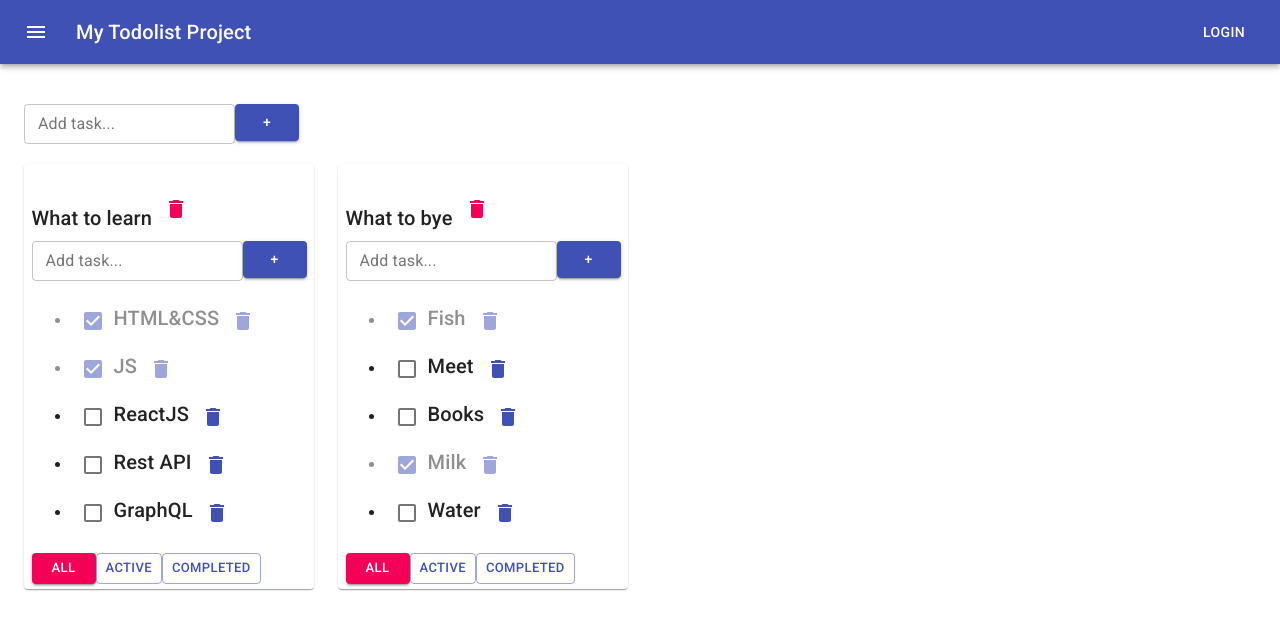
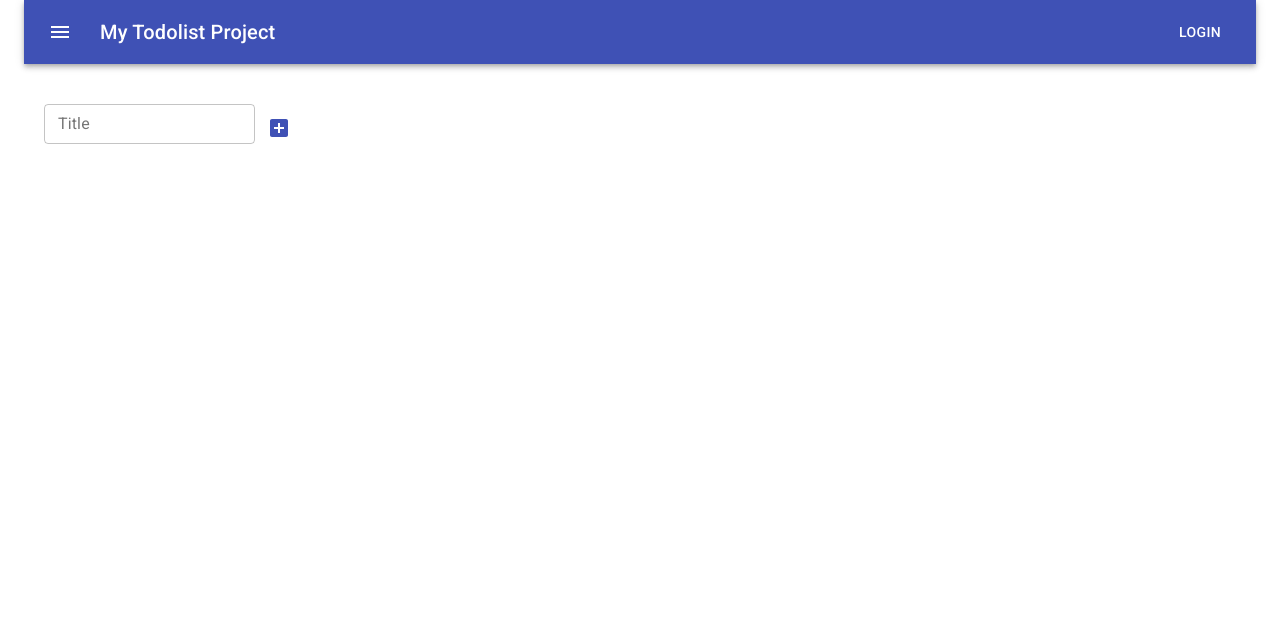
Before and after one commit to Kysapka/Todolist, a React (Create React App) app: page / in a window 1280 px wide. Shown: the top 630 px of the page. Built offline with nearby package versions, Linux system fonts and the light colour scheme.

Commit message:
Material UI refactoring

```diff
--- a/package.json
+++ b/package.json
@@ -1,4 +1,5 @@
 {
+  "homepage": "https://Kysapka.github.io/Todolist",
   "name": "todolist2",
   "version": "0.1.0",
   "private": true,
@@ -13,6 +14,7 @@
     "@types/react": "^17.0.0",
     "@types/react-dom": "^17.0.0",
     "@types/uuid": "^8.3.1",
+    "gh-pages": "^3.2.3",
     "react": "^17.0.2",
     "react-dom": "^17.0.2",
     "react-scripts": "4.0.3",
@@ -24,7 +26,9 @@
     "start": "react-scripts start",
     "build": "react-scripts build",
     "test": "react-scripts test",
-    "eject": "react-scripts eject"
+    "eject": "react-scripts eject",
+    "predeploy": "npm run build",
+    "deploy": "gh-pages -d build"
   },
   "eslintConfig": {
     "extends": [
--- a/src/App.css
+++ b/src/App.css
@@ -1,24 +1,24 @@
-.App {
-  padding: 30px;
-  display: flex;
-}
+/*.App {*/
+/*  padding: 30px;*/
+/*  display: flex;*/
+/*}*/
 
-.App > div {
-  margin-right: 50px;
-}
+/*.App > div {*/
+/*  margin-right: 50px;*/
+/*}*/
 
-.error {
-  border: red 1px solid;
-}
+/*.error {*/
+/*  border: red 1px solid;*/
+/*}*/
 
-.error-message {
-  color: red;
-}
+/*.error-message {*/
+/*  color: red;*/
+/*}*/
 
-.active-filter {
-  background-color: aquamarine;
-}
+/*.active-filter {*/
+/*  background-color: aquamarine;*/
+/*}*/
 
-.is-done {
-  opacity: 0.5;
-}
+/*.is-done {*/
+/*  opacity: 0.5;*/
+/*}*/
--- a/src/App.tsx
+++ b/src/App.tsx
@@ -38,42 +38,63 @@ function App() {
 
     type todoListsType = Array<{ id: string, title: string, filter: FilterValuesType }>
 
-    const [todoLists, setTodoLists] = useState<todoListsType>([
-        {id: todolistID_1, title: "What to learn", filter: "all"},
-        {id: todolistID_2, title: "What to bye", filter: "all"}
-    ])
+
+    let initTodoListState: todoListsType = JSON.parse(localStorage.getItem('TDL')!)
+    let initTasksState: tasksType = JSON.parse(localStorage.getItem('TSK')!)
+
+    const [todoLists, setTodoLists] = useState<todoListsType>(
+        initTodoListState ? initTodoListState : []
+        //     [
+        //     {id: todolistID_1, title: "What to learn", filter: "all"},
+        //     {id: todolistID_2, title: "What to bye", filter: "all"}
+        // ]
+    )
 
     type tasksType = {
         [todolistID: string]: Array<{ id: string, title: string, isDone: boolean }>
     }
 
-    const [tasks, setTasks] = useState<tasksType>({
-        [todolistID_1]: [
-            {id: v1(), title: "HTML&CSS", isDone: true},
-            {id: v1(), title: "JS", isDone: true},
-            {id: v1(), title: "ReactJS", isDone: false},
-            {id: v1(), title: "Rest API", isDone: false},
-            {id: v1(), title: "GraphQL", isDone: false},
-        ],
-        [todolistID_2]: [
-            {id: v1(), title: "Fish", isDone: true},
-            {id: v1(), title: "Meet", isDone: false},
-            {id: v1(), title: "Books", isDone: false},
-            {id: v1(), title: "Milk", isDone: true},
-            {id: v1(), title: "Water", isDone: false},
-        ],
-    })
+
+    const [tasks, setTasks] = useState<tasksType>(
+        initTasksState ? initTasksState : {}
+        //     {
+        //     // [todolistID_1]: [
+        //     //     {id: v1(), title: "HTML&CSS", isDone: true},
+        //     //     {id: v1(), title: "JS", isDone: true},
+        //     //     {id: v1(), title: "ReactJS", isDone: false},
+        //     //     {id: v1(), title: "Rest API", isDone: false},
+        //     //     {id: v1(), title: "GraphQL", isDone: false},
+        //     // ],
+        //     // [todolistID_2]: [
+        //     //     {id: v1(), title: "Fish", isDone: true},
+        //     //     {id: v1(), title: "Meet", isDone: false},
+        //     //     {id: v1(), title: "Books", isDone: false},
+        //     //     {id: v1(), title: "Milk", isDone: true},
+        //     //     {id: v1(), title: "Water", isDone: false},
+        //     // ],
+        // }
+    )
 
     function changeFilter(todolistID: string, value: FilterValuesType) {
         setTodoLists(todoLists.map(tl => tl.id === todolistID ? {...tl, filter: value} : tl))
     }
 
     function addTask(todolistID: string, title: string) {
-        setTasks({...tasks, [todolistID]: [{id: v1(), title, isDone: false}, ...tasks[todolistID]]})
+
+        let newTask = {...tasks, [todolistID]: [...tasks[todolistID], {id: v1(), title, isDone: false}]}
+        setTasks(newTask)
+
+        localStorage.removeItem('TSK')
+        localStorage.setItem('TSK', JSON.stringify(newTask))
     }
 
     function removeTask(todolistID: string, id: string) {
-        setTasks({...tasks, [todolistID]: tasks[todolistID].filter(ts => ts.id !== id)})
+        console.log(todolistID, id)
+        let updatedTasks = {...tasks, [todolistID]: tasks[todolistID].filter(ts => ts.id !== id)}
+        setTasks({...updatedTasks})
+
+        localStorage.removeItem('TSK')
+        localStorage.setItem('TSK', JSON.stringify(updatedTasks))
 
     }
 
@@ -83,13 +104,23 @@ function App() {
 
     const addTodoList = (title: string) => {
         const todolistID = v1()
-        setTodoLists([{id: todolistID, title, filter: "all"}, ...todoLists])
+        let newTodoList: todoListsType = [{id: todolistID, title, filter: "all"}, ...todoLists]
+        setTodoLists(newTodoList)
         setTasks({...tasks, [todolistID]: []})
+
+        localStorage.removeItem('TDL')
+        localStorage.setItem('TDL', JSON.stringify(newTodoList))
     }
     const deleteTodoList = (todolistID: string) => {
-        setTodoLists([...todoLists.filter(tl => tl.id !== todolistID)])
+        let updatedTodoList = [...todoLists.filter(tl => tl.id !== todolistID)]
+        setTodoLists(updatedTodoList)
         delete tasks[todolistID]
         setTasks({...tasks})
+
+        localStorage.removeItem(`TDL`)
+        localStorage.setItem('TDL', JSON.stringify(updatedTodoList))
+        localStorage.removeItem('TSK')
+        localStorage.setItem('TSK', JSON.stringify({...tasks}))
     }
     const changeTodoListTitle = (todolistID: string, title: string) => {
         setTodoLists(todoLists.map(tl => tl.id === todolistID ? {...tl, title} : tl))
@@ -100,6 +131,7 @@ function App() {
 
     return (
         <div>
+            <Container fixed>
                 <AppBar position="static" style={{marginBottom: 20}}>
                     <Toolbar>
                         <IconButton edge="start" className={classes.menuButton} color="inherit" aria-label="menu">
@@ -112,11 +144,9 @@ function App() {
                     </Toolbar>
                 </AppBar>
 
-            <Box component="div" mt={5}>
-                <Container fixed>
-                    <div style={{marginBottom: 20}}>
+                <Grid container style={{padding: 20}}>
                     <AddItemForm addItem={addTodoList}/>
-                    </div>
+                </Grid>
                 <Grid container spacing={3}>
                         {todoLists.map((tl) => {
 
@@ -131,7 +161,7 @@ function App() {
 
                             return (
                                 <Grid item xs={3}>
-                                    <Paper style={{padding: 5, display: "flex", justifyContent: "center"}}>
+                                    <Paper style={{padding: 10, display: "flex", justifyContent: "center"}}>
                                         <Todolist
                                             todolistID={tl.id}
                                             title={tl.title}
@@ -150,12 +180,11 @@ function App() {
                             )
                         })}
                 </Grid>
+
             </Container>
-            </Box>
-
-
         </div>
-    );
+    )
+        ;
 }
 
 export default App;
--- a/src/Todolist.tsx
+++ b/src/Todolist.tsx
@@ -39,45 +39,49 @@ export function Todolist(props: PropsType) {
         props.addTask(props.todolistID, title)
     }
 
+    const removeTaskHandler = (todoListID: string, tID: string) => {
+        props.removeTask(todoListID, tID)
+    }
+
+
     return <div>
         <Typography variant="h2" component="span">
             <EditableSpan title={props.title} onChange={(title) => {
                 props.changeTodoListTitle(props.todolistID, title)
             }}/>
-            <IconButton color="secondary" aria-label="delete Todolist" onClick={onDeleteTodolistHandler}>
+            <IconButton color="default" aria-label="delete Todolist" onClick={onDeleteTodolistHandler}>
                 <Delete/>
             </IconButton>
         </Typography>
         <AddItemForm addItem={addTaskHandler}/>
 
-        <ul>
+        <div>
             {
                 props.tasks.map(t => {
                     const onChangeHandler = (e: ChangeEvent<HTMLInputElement>) => {
                         props.changeTaskStatus(props.todolistID, t.id, e.currentTarget.checked);
                     }
                     return (
-                        <li key={t.id} className={t.isDone ? "is-done" : ""}>
+                        <div key={t.id} className={t.isDone ? "is-done" : ""}>
                             <Checkbox
                                 onChange={onChangeHandler}
-                                defaultChecked={t.isDone}
+                                checked={t.isDone}
                                 color="primary"
-                                inputProps={{'aria-label': 'secondary checkbox'}}
                             />
                             <EditableSpan title={t.title}
                                           onChange={(title) => props.changeTaskTitle(props.todolistID, t.id, title)}/>
-                            <IconButton aria-label="delete task" color="primary">
+                            <IconButton onClick={() => {removeTaskHandler(props.todolistID, t.id)}} aria-label="delete task" color="default">
                                 <Delete/>
                             </IconButton>
-                        </li>
+                        </div>
                     )
                 })
             }
-        </ul>
+        </div>
         <div>
-            <Button size="small" variant={props.filter === 'all' ? "contained" : "outlined"}  color={props.filter === 'all' ? "secondary" : "primary"} onClick={onAllClickHandler}>All</Button>
-            <Button size="small" variant={props.filter === 'active' ? "contained" : "outlined"} color={props.filter === 'active' ? "secondary" : "primary"} onClick={onActiveClickHandler}>Active</Button>
-            <Button size="small" variant={props.filter === 'completed' ? "contained" : "outlined"} color={props.filter === 'completed' ? "secondary" : "primary"} onClick={onCompletedClickHandler}>Completed</Button>
+            <Button size="small" variant={props.filter === 'all' ? "outlined" : "text"}  color="default" onClick={onAllClickHandler}>All</Button>
+            <Button size="small" variant={props.filter === 'active' ? "outlined" : "text"} color="primary" onClick={onActiveClickHandler}>Active</Button>
+            <Button size="small" variant={props.filter === 'completed' ? "outlined" : "text"} color="secondary" onClick={onCompletedClickHandler}>Completed</Button>
 
         </div>
     </div>
--- a/src/components/AddItemForm.tsx
+++ b/src/components/AddItemForm.tsx
@@ -1,5 +1,6 @@
 import React, {ChangeEvent, KeyboardEvent, useState} from "react";
-import {Button, TextField} from "@material-ui/core";
+import {Button, IconButton, TextField} from "@material-ui/core";
+import {AddBox} from "@material-ui/icons";
 
 
 type AddItemForm = {
@@ -32,28 +33,19 @@ export const AddItemForm = (props: AddItemForm) => {
 
     return (
         <div>
-            {!error
-                ? <TextField
+            <TextField
                     value={title}
-                    id="outlined-basic"
-                    label="Add task..."
+                    error={!!error}
+                    helperText={error}
+                    label="Title"
                     variant="outlined"
                     onChange={onChangeHandler}
                     onKeyPress={onKeyPressHandler}
                     size="small"
                 />
-                : <TextField
-                    value={title}
-                    id="standard-error-helper-text"
-                    label="Error..."
-                    helperText={error}
-                    variant="outlined"
-                    onChange={onChangeHandler}
-                    onKeyPress={onKeyPressHandler}
-                    error
-                    size="small"
-                />}
-            <Button variant="contained" size="medium" color="primary" onClick={addTask}>+</Button>
+            <IconButton color="primary" onClick={addTask}>
+                <AddBox />
+            </IconButton>
         </div>
     )
 }
```
Also changed, not shown: 1 other file (tests, documents, lock files or other folders). Lines whose indentation alone changed are shown as unchanged.
